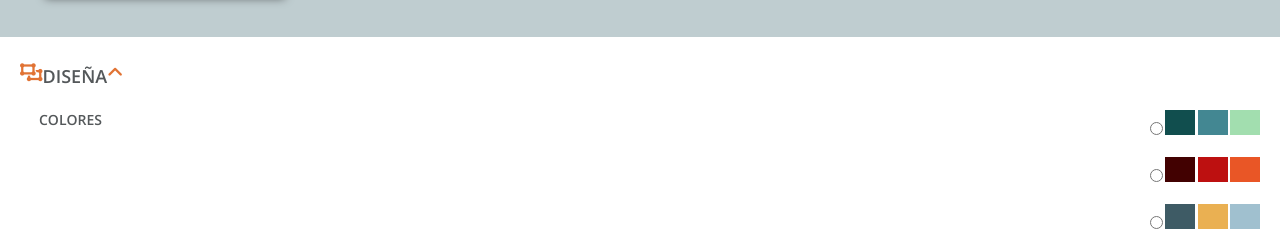
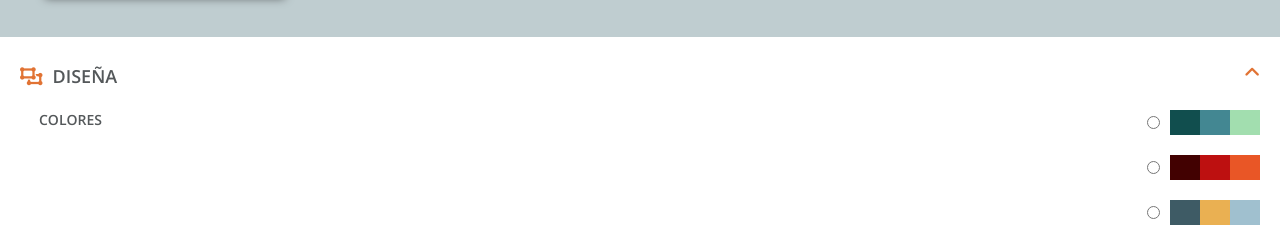
Before and after one commit to Adalab/project-promo-q-module-2-team-1, a website: page src/html/app.html in a window 1280 px wide. Shown: the part 631-883 px from the top of the page. Drawn offline with nearby package versions, Linux system fonts and the light colour scheme; files that its build step writes are made by us from their sources; files whose address does not match are found by name.

Commit message:
Add css to design app

```diff
--- a/src/html/partials/app_design.html
+++ b/src/html/partials/app_design.html
@@ -1,12 +1,11 @@
 <section class="design">
-  <i class="fa-solid fa-object-ungroup"></i>
-  <h2 class="design-title">diseña</h2>
+  <h2 class="design-title"><i class="fa-solid fa-object-ungroup"></i>diseña</h2>
   <i class="fa-solid fa-angle-up"></i>
 </section>
 <section class="design-colors">
   <h3 class="colors-title">colores</h3>
   <div class="select-colors">
-    <label for="color-box1">
+    <label for="color-box1" class="color-box-label">
       <input
         type="radio"
         name="color-box"
@@ -17,7 +16,7 @@
       <div class="color-div two"></div>
       <div class="color-div three"></div>
     </label>
-    <label for="color-box2">
+    <label for="color-box2" class="color-box-label">
       <input
         type="radio"
         name="color-box"
@@ -28,7 +27,7 @@
       <div class="color-div five"></div>
       <div class="color-div six"></div>
     </label>
-    <label for="color-box3">
+    <label for="color-box3" class="color-box-label">
       <input
         type="radio"
         name="color-box"
--- a/src/scss/layout/_app_design.scss
+++ b/src/scss/layout/_app_design.scss
@@ -4,11 +4,20 @@
   padding-top: 27px;
   padding-left: 20px;
   display: flex;
+  justify-content: space-between;
 }
 
 .fa-solid {
   color: $font_color_title;
   font-size: 18px;
+}
+
+.fa-object-ungroup {
+  margin-right: 10px;
+}
+
+.fa-angle-up {
+  margin-right: 20px;
 }
 
 .design-title {
@@ -22,12 +31,12 @@
 /*SELECCIÓN DE COLORES*/
 
 .design-colors {
+  margin: 22px 20px 30px 39px;
   display: flex;
-  margin: 22px 20px 30px 39px;
   justify-content: space-between;
 }
 
-.select-colors {
+.design-colors .select-colors {
   display: flex;
   flex-direction: column;
   gap: 20px;
@@ -40,10 +49,20 @@
   color: $font_color_primary;
 }
 
+.color-box-label {
+  display: flex;
+
+  align-items: center;
+}
+
+.color-box-input {
+  margin-right: 10px;
+  height: 17px;
+}
+
 .design-colors .color-div {
   height: 25px;
   width: 30px;
-  display: inline-block;
 }
 
 /* COLORES DE LAS CAJAS */
```
